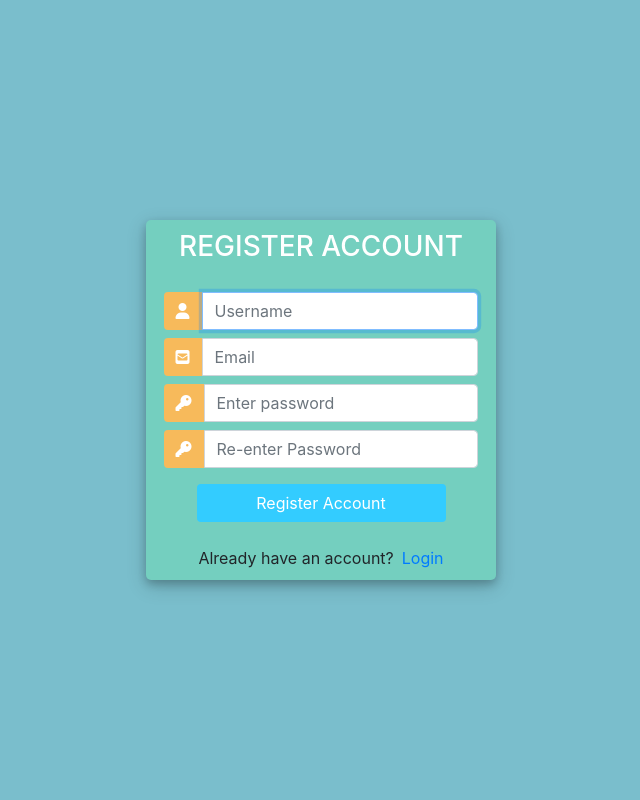
After one commit to orrgorenn/DjangoCRM, a Django app: page /register/ in a window 1280 px wide. The commit adds this page. Shown: the whole page, without its empty margins (319-959 px from the left). Run offline with Django 3.2, Linux system fonts and the light colour scheme; some libraries are stand-ins or nearby versions.

Commit message:
Register And Login Forms

```diff
--- a/DjangoCRM/settings.py
+++ b/DjangoCRM/settings.py
@@ -44,6 +44,7 @@ INSTALLED_APPS = [
     'django.contrib.sessions',
     'django.contrib.messages',
     'django.contrib.staticfiles',
+    'django_filters',
     'accounts',
 ]
 
--- a/accounts/forms.py
+++ b/accounts/forms.py
@@ -1,4 +1,6 @@
 from django import forms
+from django.contrib.auth.forms import UserCreationForm
+from django.contrib.auth.models import User
 from .models import Ticket, Contractor
 
 class TicketForm(forms.ModelForm):
@@ -28,3 +30,8 @@ class ContractorForm(forms.ModelForm):
             'office_phone': forms.TextInput(attrs={'class': 'form-control'}),
             'field_of_work': forms.Select(attrs={'class': 'form-control'})
         }
+
+class CreateUserForm(UserCreationForm):
+    class Meta:
+        model = User
+        fields = ['username', 'email', 'password1', 'password2']
--- a/accounts/templates/accounts/contractors.html
+++ b/accounts/templates/accounts/contractors.html
@@ -39,7 +39,8 @@
     <div class="row">
         <div class="col-md-12 col-xs-12">
             <div class="card card-body">
-                <form method="POST" action="" name="search-form">
+                <form method="GET" action="" name="search-form">
+                    {{ticket_filter.form}}
                     <input type="submit" class="btn btn-primary" value="Search" />
                 </form>
             </div>
--- /dev/null
+++ b/accounts/templates/accounts/register.html
@@ -0,0 +1,136 @@
+<!DOCTYPE html>
+<html lang="en">
+    <head>
+        <meta charset="utf-8">
+        <meta name="viewport" content="width=device-width, initial-scale=1, shrink-to-fit=no">
+        <!-- Bootstrap & Bootstrap Theme CSS -->
+        <link rel="stylesheet" href="https://maxcdn.bootstrapcdn.com/bootstrap/4.0.0/css/bootstrap.min.css" integrity="sha384-Gn5384xqQ1aoWXA+058RXPxPg6fy4IWvTNh0E263XmFcJlSAwiGgFAW/dAiS6JXm" crossorigin="anonymous">
+
+        <style>
+            body,
+            html {
+                margin: 0;
+                padding: 0;
+                height: 100%;
+                background: #7abecc !important;
+            }
+            .user_card {
+                width: 350px;
+                margin-top: auto;
+                margin-bottom: auto;
+                background: #74cfbf;
+                position: relative;
+                display: flex;
+                justify-content: center;
+                flex-direction: column;
+                padding: 10px;
+                box-shadow: 0 4px 8px 0 rgba(0, 0, 0, 0.2), 0 6px 20px 0 rgba(0, 0, 0, 0.19);
+                -webkit-box-shadow: 0 4px 8px 0 rgba(0, 0, 0, 0.2), 0 6px 20px 0 rgba(0, 0, 0, 0.19);
+                -moz-box-shadow: 0 4px 8px 0 rgba(0, 0, 0, 0.2), 0 6px 20px 0 rgba(0, 0, 0, 0.19);
+                border-radius: 5px;
+
+            }
+
+            .form_container {
+                margin-top: 20px;
+            }
+
+            #form-title{
+                color: #fff;
+            }
+            .login_btn {
+                width: 100%;
+                background: #33ccff !important;
+                color: white !important;
+            }
+            .login_btn:focus {
+                box-shadow: none !important;
+                outline: 0px !important;
+            }
+            .login_container {
+                padding: 0 2rem;
+            }
+            .input-group-text {
+                background: #f7ba5b !important;
+                color: white !important;
+                border: 0 !important;
+                border-radius: 0.25rem 0 0 0.25rem !important;
+            }
+            .input_user,
+            .input_pass:focus {
+                box-shadow: none !important;
+                outline: 0px !important;
+            }
+
+        </style>
+    </head>
+    <body>
+        <div class="container h-100">
+            <div class="d-flex justify-content-center h-100">
+                <div class="user_card">
+                    <div class="d-flex justify-content-center">
+                        <h3 id="form-title">REGISTER ACCOUNT</h3>
+                    </div>
+                    <div class="d-flex justify-content-center form_container">
+
+                        <form method="POST" action="">
+                            {% csrf_token %}
+                            <div class="input-group mb-2">
+                                <div class="input-group-append">
+                                    <span class="input-group-text"><i class="fas fa-user"></i></span>
+                                </div>
+                                {{ form.username }}
+                            </div>
+                            <div class="input-group mb-2">
+                                <div class="input-group-append">
+                                    <span class="input-group-text"><i class="fas fa-envelope-square"></i></span>
+                                </div>
+                                {{ form.email }}
+                            </div>
+                            <div class="input-group mb-2">
+                                <div class="input-group-append">
+                                    <span class="input-group-text"><i class="fas fa-key"></i></span>
+                                </div>
+                                {{ form.password1 }}
+                            </div>
+                            <div class="input-group mb-2">
+                                <div class="input-group-append">
+                                    <span class="input-group-text"><i class="fas fa-key"></i></span>
+                                </div>
+                                {{ form.password2 }}
+                            </div>
+
+                            <div class="d-flex justify-content-center mt-3 login_container">
+                                <input class="btn login_btn" type="submit" value="Register Account">
+                            </div>
+                        </form>
+                    </div>
+
+                    {{ form.errors }}
+
+                    <div class="mt-4">
+                        <div class="d-flex justify-content-center links">
+                            Already have an account? <a href="{% url 'login' %}" class="ml-2">Login</a>
+                        </div>
+                    </div>
+                </div>
+            </div>
+        </div>
+        <script src="https://code.jquery.com/jquery-3.2.1.slim.min.js" integrity="sha384-KJ3o2DKtIkvYIK3UENzmM7KCkRr/rE9/Qpg6aAZGJwFDMVNA/GpGFF93hXpG5KkN" crossorigin="anonymous"></script>
+        <script src="https://cdnjs.cloudflare.com/ajax/libs/popper.js/1.12.9/umd/popper.min.js" integrity="sha384-ApNbgh9B+Y1QKtv3Rn7W3mgPxhU9K/ScQsAP7hUibX39j7fakFPskvXusvfa0b4Q" crossorigin="anonymous"></script>
+        <script src="https://maxcdn.bootstrapcdn.com/bootstrap/4.0.0/js/bootstrap.min.js" integrity="sha384-JZR6Spejh4U02d8jOt6vLEHfe/JQGiRRSQQxSfFWpi1MquVdAyjUar5+76PVCmYl" crossorigin="anonymous"></script>
+        <script src="https://kit.fontawesome.com/1e9e896a18.js" crossorigin="anonymous"></script>
+        <script>
+            var form_fields = document.getElementsByTagName('input')
+            form_fields[1].placeholder='Username';
+            form_fields[2].placeholder='Email';
+            form_fields[3].placeholder='Enter password';
+            form_fields[4].placeholder='Re-enter Password';
+
+
+            for (var field in form_fields){
+                form_fields[field].className += ' form-control'
+            }
+        </script>
+    </body>
+</html>
--- a/accounts/urls.py
+++ b/accounts/urls.py
@@ -3,8 +3,13 @@ from . import views
 
 urlpatterns = [
     path('', views.home, name="home"),
+
+    path('login/', views.loginPage, name="login"),
+    path('register/', views.registerPage, name="register"),
+
     path('tickets/', views.tickets, name="tickets"),
     path('contractors/<str:pk_id>/', views.contractors, name="contractors"),
+
     path('create_ticket/<str:pk_id>/', views.create_ticket, name="create_ticket"),
     path('update_ticket/<str:pk_id>', views.update_ticket, name="update_ticket"),
     path('delete_ticket/<str:pk_id>', views.delete_ticket, name="delete_ticket"),
--- a/accounts/views.py
+++ b/accounts/views.py
@@ -1,10 +1,45 @@
 from django.shortcuts import render, redirect
 from django.db.models import Q
 from django.http import HttpResponse
+from django.contrib.auth.forms import UserCreationForm
+from django.contrib.auth import authenticate, login, logout
 from .models import Contractor, Ticket
-from .forms import TicketForm, ContractorForm
+from .forms import TicketForm, ContractorForm, CreateUserForm
+from .filters import TicketFilter
+from django.contrib import messages
 
 # Create your views here
+
+# Login & Register Views
+def registerPage(request):
+    form = CreateUserForm()
+
+    if request.method == 'POST':
+        form = CreateUserForm(request.POST)
+        if form.is_valid():
+            form.save()
+            user = form.cleaned_data.get('username')
+            messages.success(request, 'Account ' + user + ' was created successfuly.')
+            return redirect('login')
+
+    context = {'form': form}
+    return render(request, 'accounts/register.html', context)
+
+def loginPage(request):
+    if request.method == 'POST':
+        email = request.POST.get('email')
+        password = request.POST.get('password')
+
+        user = authenticate(request, email=email, password=password)
+
+        if user is not None:
+            login(request, user)
+            return redirect('home')
+        else:
+            print(password)
+
+    context = {}
+    return render(request, 'accounts/login.html', context)
 
 def home(request):
     tickets_var = Ticket.objects.all()
@@ -34,12 +69,19 @@ def contractors(request, pk_id):
     contractor = Contractor.objects.get(id=pk_id)
     tickets = contractor.ticket_set.all()
     tickets_count = tickets.count()
+
+    ticket_filter = TicketFilter(request.GET, queryset=tickets)
+    tickets = ticket_filter.qs
+
     context = {
         'contractor': contractor,
         'tickets': tickets,
-        'tickets_count': tickets_count
+        'tickets_count': tickets_count,
+        'ticket_filter': ticket_filter
     }
     return render(request, 'accounts/contractors.html', context)
+
+# Create Functions
 
 def create_ticket(request, pk_id):
     contractor = Contractor.objects.get(id=pk_id)
@@ -63,6 +105,8 @@ def create_contractor(request):
 
     context = {'form': form}
     return render(request, 'accounts/contractor_form.html', context)
+
+# Update Functions
 
 def update_ticket(request, pk_id):
     ticket = Ticket.objects.get(id=pk_id)
@@ -88,6 +132,8 @@ def update_contractor(request, pk_id):
     context = {'form': form}
     return render(request, 'accounts/contractor_form.html', context)
 
+# Delete Functions
+
 def delete_ticket(request, pk_id):
     ticket = Ticket.objects.get(id=pk_id)
     if request.method == 'POST':
```
Also changed, not shown: accounts/filters.py (added, +12 -0 lines), accounts/templates/accounts/login.html (added, +121 -0 lines), db.sqlite3.
